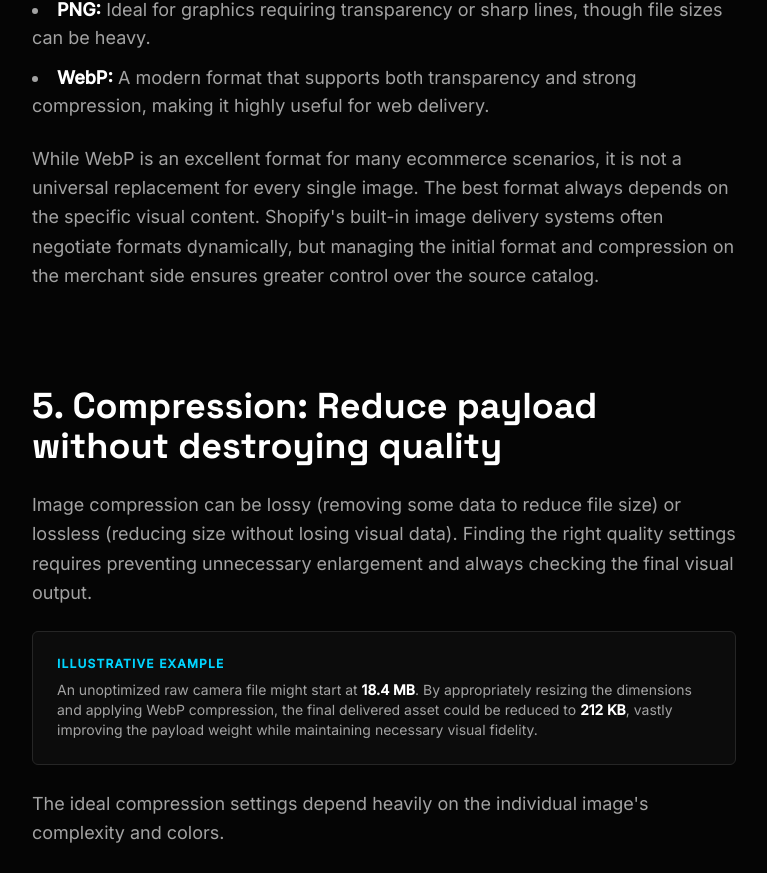
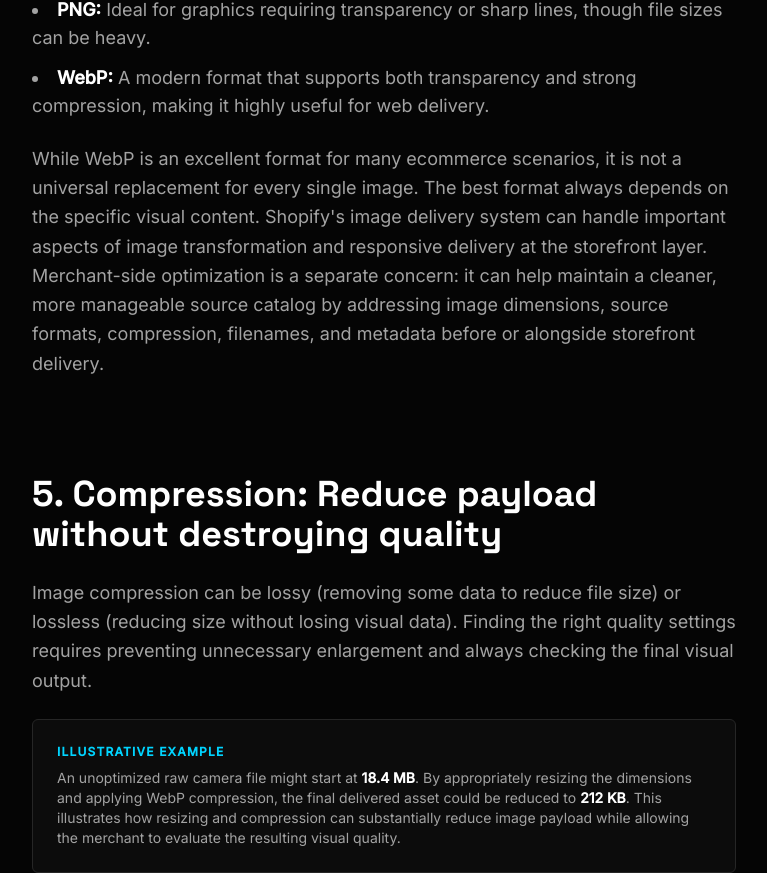
Before and after one commit to shailpoonia/1-globe-next, a Next.js app: page /resources/shopify-image-optimization in a window 1280 px wide. Shown: the part 2851-3724 px from the top of the page, without its empty margins (256-1023 px from the left). Built offline with nearby package versions, Linux system fonts and the light colour scheme.

Commit message:
fix: refine Shopify image optimization resource accuracy

```diff
--- a/src/app/resources/shopify-image-optimization/page.tsx
+++ b/src/app/resources/shopify-image-optimization/page.tsx
@@ -158,7 +158,7 @@ export default function ArticlePage() {
                 <li><strong className="text-foreground">WebP:</strong> A modern format that supports both transparency and strong compression, making it highly useful for web delivery.</li>
               </ul>
               <p className="text-lg text-neutral-400 leading-relaxed">
-                While WebP is an excellent format for many ecommerce scenarios, it is not a universal replacement for every single image. The best format always depends on the specific visual content. Shopify's built-in image delivery systems often negotiate formats dynamically, but managing the initial format and compression on the merchant side ensures greater control over the source catalog.
+                While WebP is an excellent format for many ecommerce scenarios, it is not a universal replacement for every single image. The best format always depends on the specific visual content. Shopify's image delivery system can handle important aspects of image transformation and responsive delivery at the storefront layer. Merchant-side optimization is a separate concern: it can help maintain a cleaner, more manageable source catalog by addressing image dimensions, source formats, compression, filenames, and metadata before or alongside storefront delivery.
               </p>
             </div>
 
@@ -170,7 +170,7 @@ export default function ArticlePage() {
               <div className="bg-secondary/30 p-6 rounded-md my-8 border border-border">
                 <span className="text-xs font-bold uppercase tracking-widest text-primary block mb-2">Illustrative Example</span>
                 <p className="text-sm text-neutral-400">
-                  An unoptimized raw camera file might start at <strong className="text-foreground">18.4 MB</strong>. By appropriately resizing the dimensions and applying WebP compression, the final delivered asset could be reduced to <strong className="text-foreground">212 KB</strong>, vastly improving the payload weight while maintaining necessary visual fidelity.
+                  An unoptimized raw camera file might start at <strong className="text-foreground">18.4 MB</strong>. By appropriately resizing the dimensions and applying WebP compression, the final delivered asset could be reduced to <strong className="text-foreground">212 KB</strong>. This illustrates how resizing and compression can substantially reduce image payload while allowing the merchant to evaluate the resulting visual quality.
                 </p>
               </div>
               <p className="text-lg text-neutral-400 leading-relaxed">
@@ -221,10 +221,10 @@ export default function ArticlePage() {
             <div className="space-y-6">
               <h2 className="text-3xl md:text-4xl font-heading font-bold text-foreground">10. Accessibility</h2>
               <p className="text-lg text-neutral-400 leading-relaxed">
-                Accessibility and technical optimization are deeply intertwined. When a merchant writes meaningful alt text to assist screen readers and structures product descriptions clearly, they are simultaneously providing the structured data that machine-learning models and search indexers rely on.
+                Accessibility and technical optimization are deeply intertwined. Meaningful alt text provides an accessible text alternative for users who cannot see the image and can also provide additional textual context about the image.
               </p>
               <p className="text-lg text-neutral-400 leading-relaxed">
-                Avoiding keyword stuffing is not just an SEO guideline; it is an accessibility requirement to prevent creating a frustrating experience for users relying on assistive technologies.
+                Avoiding keyword stuffing also helps keep alt text useful and understandable for people using screen readers.
               </p>
             </div>
 
@@ -274,7 +274,7 @@ export default function ArticlePage() {
                 1-OPTIMISER is being developed as an image performance tool for Shopify stores. It brings image optimization, AI-assisted image metadata, image editing, catalog scope controls, and selected storefront performance tools into one workflow.
               </p>
               <p className="text-lg text-neutral-400 leading-relaxed mb-6">
-                Capabilities will include compression, resizing, optional WebP conversion, AI-assisted alt text and descriptive filenames for merchant review, keyword suggestions, image editing (including background changes), optimization history logs, and an optional storefront performance theme extension. All image modifications require merchant review before being saved to Shopify.
+                The current 1-OPTIMISER implementation includes compression, resizing, optional WebP conversion, AI-assisted alt text and descriptive filenames for merchant review, keyword suggestions, image editing including background changes, optimization history logs, and an optional storefront performance theme extension. All image modifications require merchant review before being saved to Shopify.
               </p>
               <p className="text-sm font-bold uppercase tracking-widest text-primary mb-8">
                 Note: 1-OPTIMISER is currently coming soon.
```
